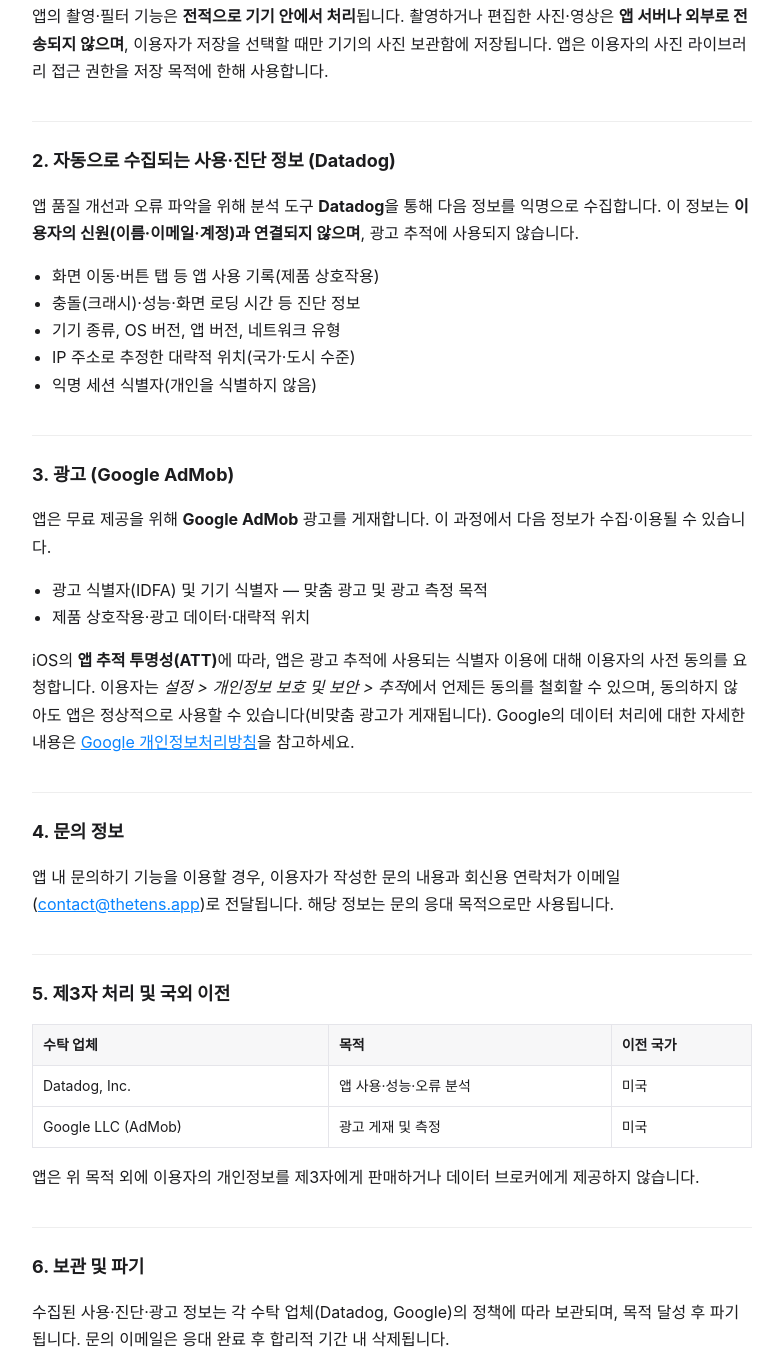
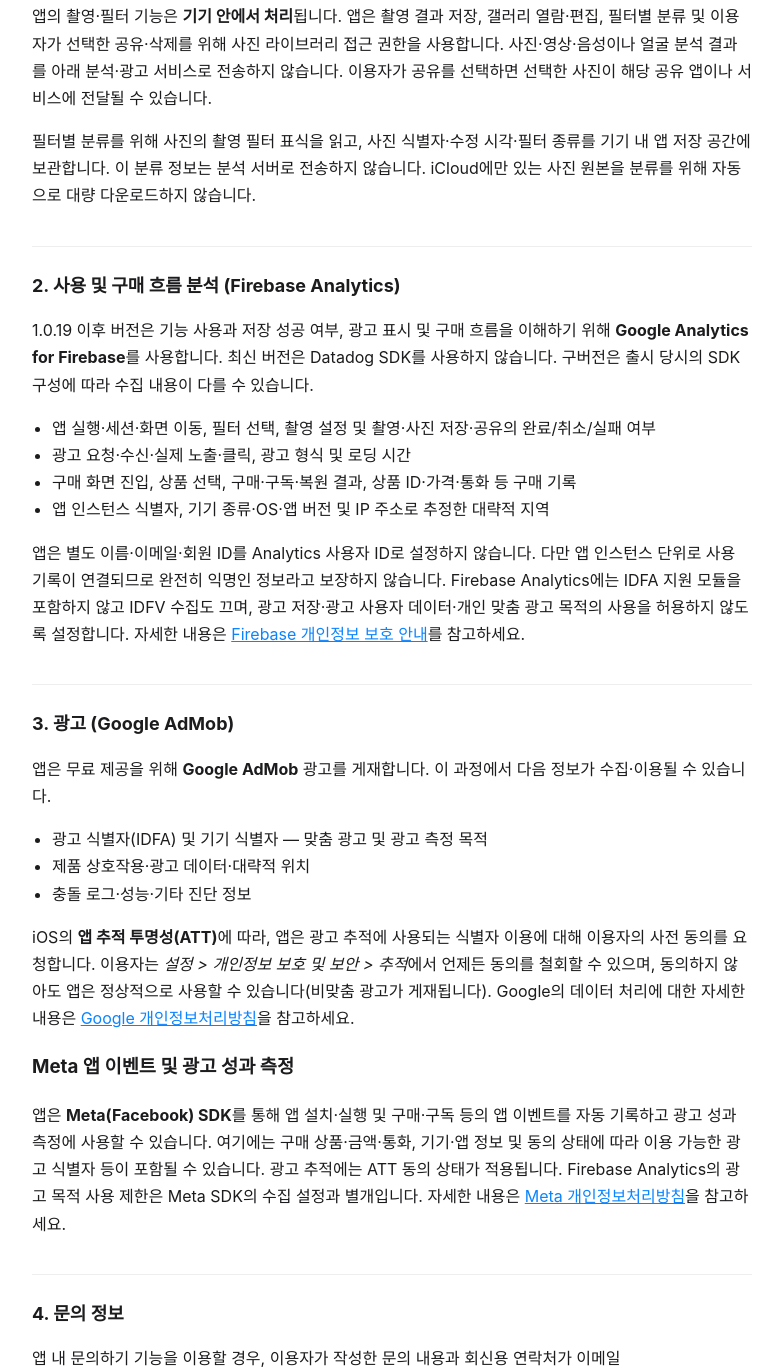
Before and after one commit to jisqiss-lab/jisqiss-lab.github.io, a plain HTML site: page privacy.html in a window 1280 px wide. Shown: the part 330-1697 px from the top of the page, without its empty margins (248-1031 px from the left). Drawn offline with Linux system fonts and the light colour scheme.

Commit message:
docs: The Tens 실제 Analytics·Meta 수집과 갤러리 분류 안내 반영

```diff
--- a/privacy.html
+++ b/privacy.html
@@ -22,30 +22,34 @@
 <body>
 
 <h1>개인정보처리방침</h1>
-<p class="meta">The Tens Camera · 시행일: 2026년 9월 6일</p>
+<p class="meta">The Tens Camera · 개정일: 2026년 11월 3일</p>
 
 <p>The Tens Camera(이하 "앱")는 이용자의 개인정보를 중요하게 생각하며, 관련 법령을 준수합니다. 본 방침은 앱이 어떤 정보를 수집하고 어떻게 이용·보관하는지를 설명합니다.</p>
 
 <h2>1. 사진 및 영상 (기기 내 처리)</h2>
-<p>앱의 촬영·필터 기능은 <strong>전적으로 기기 안에서 처리</strong>됩니다. 촬영하거나 편집한 사진·영상은 <strong>앱 서버나 외부로 전송되지 않으며</strong>, 이용자가 저장을 선택할 때만 기기의 사진 보관함에 저장됩니다. 앱은 이용자의 사진 라이브러리 접근 권한을 저장 목적에 한해 사용합니다.</p>
+<p>앱의 촬영·필터 기능은 <strong>기기 안에서 처리</strong>됩니다. 앱은 촬영 결과 저장, 갤러리 열람·편집, 필터별 분류 및 이용자가 선택한 공유·삭제를 위해 사진 라이브러리 접근 권한을 사용합니다. 사진·영상·음성이나 얼굴 분석 결과를 아래 분석·광고 서비스로 전송하지 않습니다. 이용자가 공유를 선택하면 선택한 사진이 해당 공유 앱이나 서비스에 전달될 수 있습니다.</p>
+<p>필터별 분류를 위해 사진의 촬영 필터 표식을 읽고, 사진 식별자·수정 시각·필터 종류를 기기 내 앱 저장 공간에 보관합니다. 이 분류 정보는 분석 서버로 전송하지 않습니다. iCloud에만 있는 사진 원본을 분류를 위해 자동으로 대량 다운로드하지 않습니다.</p>
 
-<h2>2. 자동으로 수집되는 사용·진단 정보 (Datadog)</h2>
-<p>앱 품질 개선과 오류 파악을 위해 분석 도구 <strong>Datadog</strong>을 통해 다음 정보를 익명으로 수집합니다. 이 정보는 <strong>이용자의 신원(이름·이메일·계정)과 연결되지 않으며</strong>, 광고 추적에 사용되지 않습니다.</p>
+<h2>2. 사용 및 구매 흐름 분석 (Firebase Analytics)</h2>
+<p>1.0.19 이후 버전은 기능 사용과 저장 성공 여부, 광고 표시 및 구매 흐름을 이해하기 위해 <strong>Google Analytics for Firebase</strong>를 사용합니다. 최신 버전은 Datadog SDK를 사용하지 않습니다. 구버전은 출시 당시의 SDK 구성에 따라 수집 내용이 다를 수 있습니다.</p>
 <ul>
-  <li>화면 이동·버튼 탭 등 앱 사용 기록(제품 상호작용)</li>
-  <li>충돌(크래시)·성능·화면 로딩 시간 등 진단 정보</li>
-  <li>기기 종류, OS 버전, 앱 버전, 네트워크 유형</li>
-  <li>IP 주소로 추정한 대략적 위치(국가·도시 수준)</li>
-  <li>익명 세션 식별자(개인을 식별하지 않음)</li>
+  <li>앱 실행·세션·화면 이동, 필터 선택, 촬영 설정 및 촬영·사진 저장·공유의 완료/취소/실패 여부</li>
+  <li>광고 요청·수신·실제 노출·클릭, 광고 형식 및 로딩 시간</li>
+  <li>구매 화면 진입, 상품 선택, 구매·구독·복원 결과, 상품 ID·가격·통화 등 구매 기록</li>
+  <li>앱 인스턴스 식별자, 기기 종류·OS·앱 버전 및 IP 주소로 추정한 대략적 지역</li>
 </ul>
+<p>앱은 별도 이름·이메일·회원 ID를 Analytics 사용자 ID로 설정하지 않습니다. 다만 앱 인스턴스 단위로 사용 기록이 연결되므로 완전히 익명인 정보라고 보장하지 않습니다. Firebase Analytics에는 IDFA 지원 모듈을 포함하지 않고 IDFV 수집도 끄며, 광고 저장·광고 사용자 데이터·개인 맞춤 광고 목적의 사용을 허용하지 않도록 설정합니다. 자세한 내용은 <a href="https://firebase.google.com/support/privacy">Firebase 개인정보 보호 안내</a>를 참고하세요.</p>
 
 <h2>3. 광고 (Google AdMob)</h2>
 <p>앱은 무료 제공을 위해 <strong>Google AdMob</strong> 광고를 게재합니다. 이 과정에서 다음 정보가 수집·이용될 수 있습니다.</p>
 <ul>
   <li>광고 식별자(IDFA) 및 기기 식별자 — 맞춤 광고 및 광고 측정 목적</li>
   <li>제품 상호작용·광고 데이터·대략적 위치</li>
+  <li>충돌 로그·성능·기타 진단 정보</li>
 </ul>
 <p>iOS의 <strong>앱 추적 투명성(ATT)</strong>에 따라, 앱은 광고 추적에 사용되는 식별자 이용에 대해 이용자의 사전 동의를 요청합니다. 이용자는 <em>설정 &gt; 개인정보 보호 및 보안 &gt; 추적</em>에서 언제든 동의를 철회할 수 있으며, 동의하지 않아도 앱은 정상적으로 사용할 수 있습니다(비맞춤 광고가 게재됩니다). Google의 데이터 처리에 대한 자세한 내용은 <a href="https://policies.google.com/privacy">Google 개인정보처리방침</a>을 참고하세요.</p>
+<h3>Meta 앱 이벤트 및 광고 성과 측정</h3>
+<p>앱은 <strong>Meta(Facebook) SDK</strong>를 통해 앱 설치·실행 및 구매·구독 등의 앱 이벤트를 자동 기록하고 광고 성과 측정에 사용할 수 있습니다. 여기에는 구매 상품·금액·통화, 기기·앱 정보 및 동의 상태에 따라 이용 가능한 광고 식별자 등이 포함될 수 있습니다. 광고 추적에는 ATT 동의 상태가 적용됩니다. Firebase Analytics의 광고 목적 사용 제한은 Meta SDK의 수집 설정과 별개입니다. 자세한 내용은 <a href="https://www.facebook.com/privacy/policy/">Meta 개인정보처리방침</a>을 참고하세요.</p>
 
 <h2>4. 문의 정보</h2>
 <p>앱 내 문의하기 기능을 이용할 경우, 이용자가 작성한 문의 내용과 회신용 연락처가 이메일(<a href="mailto:contact@thetens.app">contact@thetens.app</a>)로 전달됩니다. 해당 정보는 문의 응대 목적으로만 사용됩니다.</p>
@@ -53,13 +57,14 @@
 <h2>5. 제3자 처리 및 국외 이전</h2>
 <table>
   <tr><th>수탁 업체</th><th>목적</th><th>이전 국가</th></tr>
-  <tr><td>Datadog, Inc.</td><td>앱 사용·성능·오류 분석</td><td>미국</td></tr>
+  <tr><td>Google LLC (Firebase Analytics)</td><td>앱 사용·광고 표시·구매 흐름 분석</td><td>미국 등 서비스 운영 국가</td></tr>
   <tr><td>Google LLC (AdMob)</td><td>광고 게재 및 측정</td><td>미국</td></tr>
+  <tr><td>Meta (Facebook)</td><td>앱 이벤트 및 광고 성과 측정</td><td>미국 등 서비스 운영 국가</td></tr>
 </table>
 <p>앱은 위 목적 외에 이용자의 개인정보를 제3자에게 판매하거나 데이터 브로커에게 제공하지 않습니다.</p>
 
 <h2>6. 보관 및 파기</h2>
-<p>수집된 사용·진단·광고 정보는 각 수탁 업체(Datadog, Google)의 정책에 따라 보관되며, 목적 달성 후 파기됩니다. 문의 이메일은 응대 완료 후 합리적 기간 내 삭제됩니다.</p>
+<p>수집된 사용·구매·진단·광고 정보는 각 서비스(Google, Meta)의 보관 설정 및 정책에 따라 보관·파기됩니다. 문의 이메일은 문의 응대 목적이 끝나 더 이상 보관할 필요가 없으면 삭제합니다. 기기 내 사진 분류 색인은 앱의 로컬 데이터이며 앱 삭제 시 함께 삭제됩니다.</p>
 
 <h2>7. 이용자의 권리</h2>
 <ul>
```
